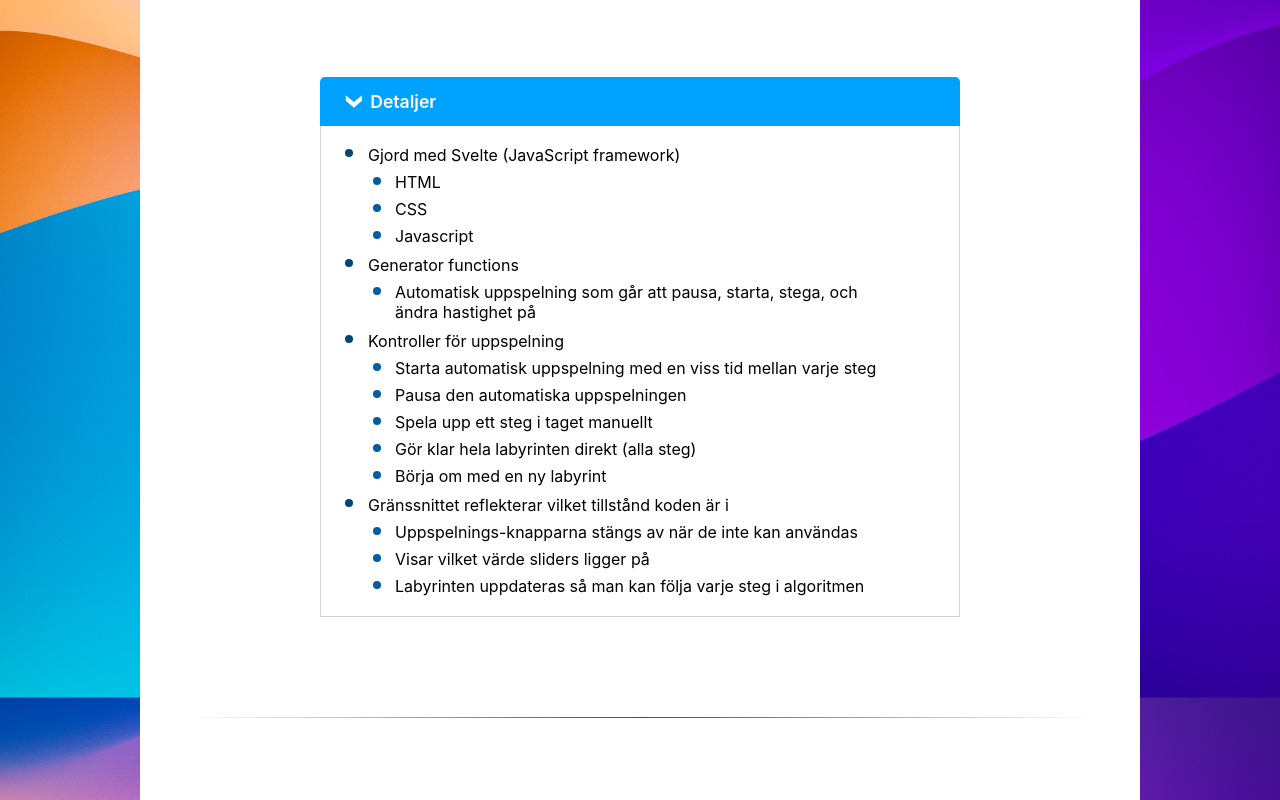
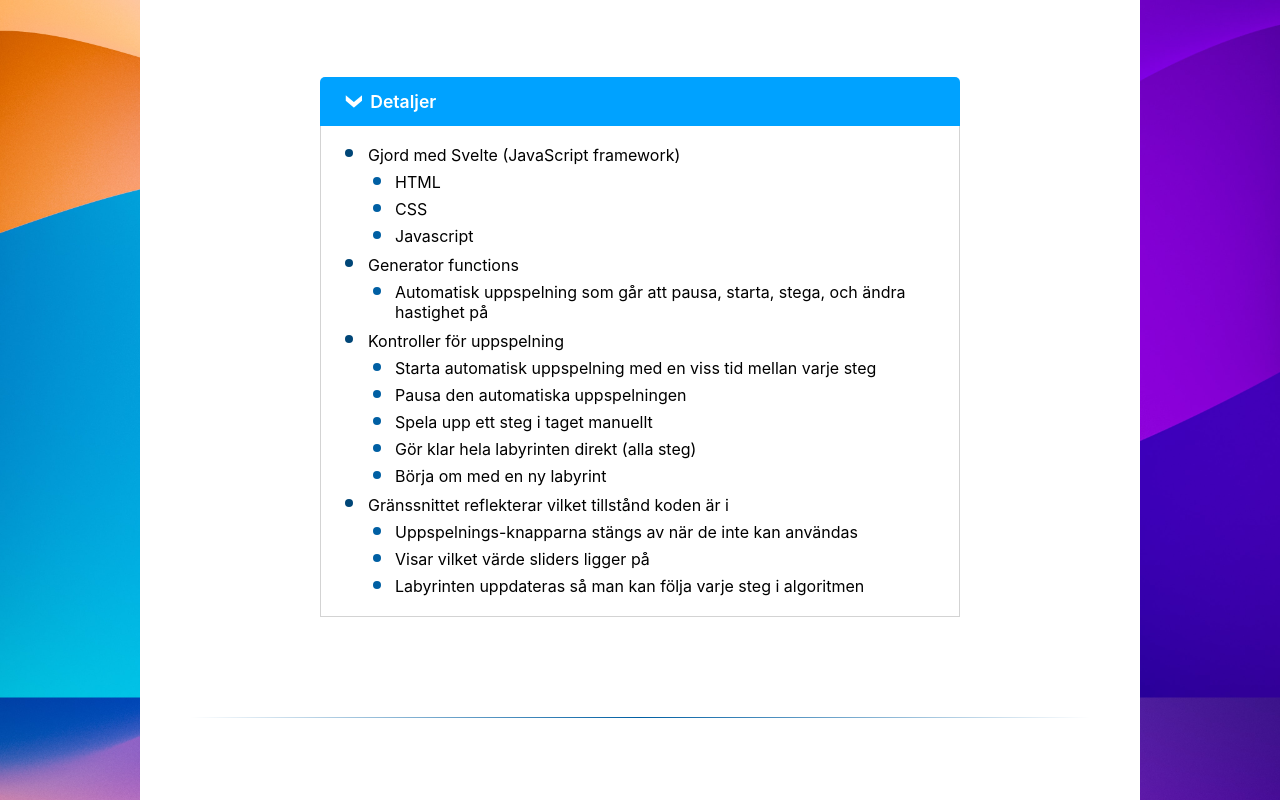
Before and after one commit to Alexander-Holm/alexander-holm.github.io, a React (Create React App) app: page / in a window 1280 px wide. Shown: the part 2220-3020 px from the top of the page. Built offline with nearby package versions, Linux system fonts and the light colour scheme.

Commit message:
Ta bort ul padding-right

```diff
--- a/src/App.css
+++ b/src/App.css
@@ -98,7 +98,8 @@ hr{
 /* Använd ul{list-style: ;} för att byta utseende på punkterna. */
 ul{
     list-style: disc;
-    padding: 0 25px;
+    padding: 0;
+    padding-left: 25px;
     margin: 0 2px;
 }
     ul ul{list-style-type: disc;}
```
